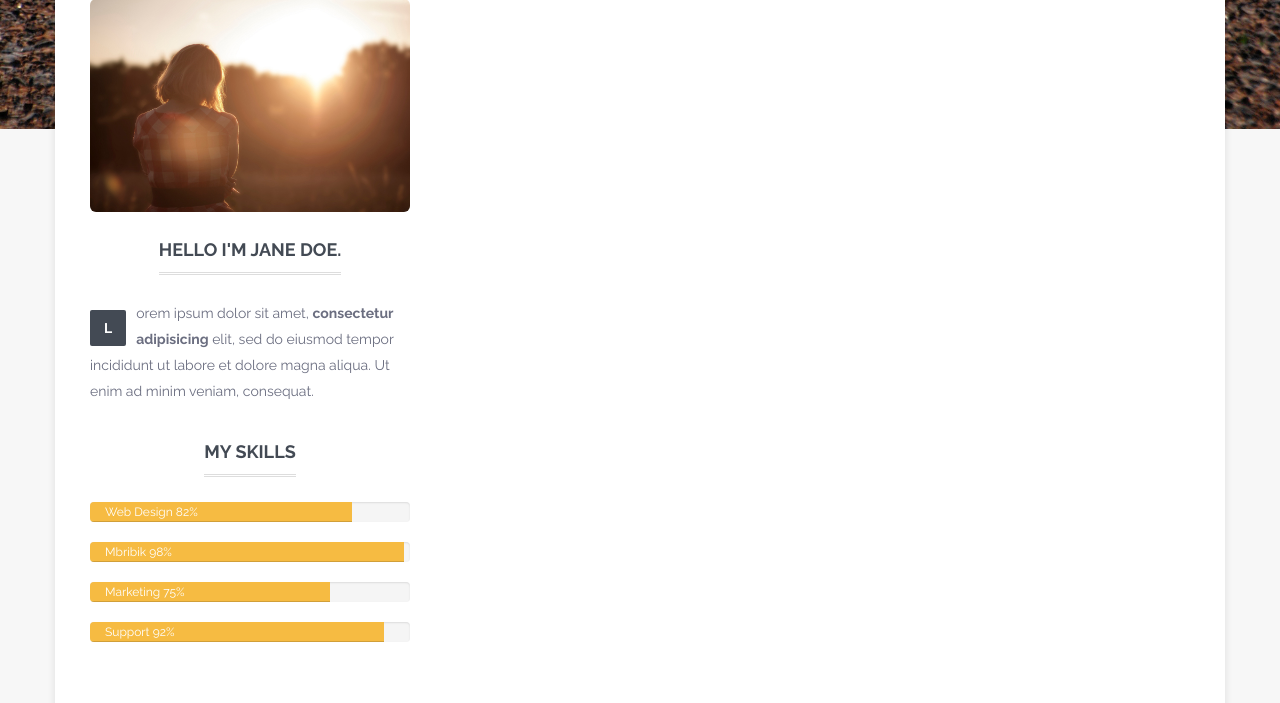
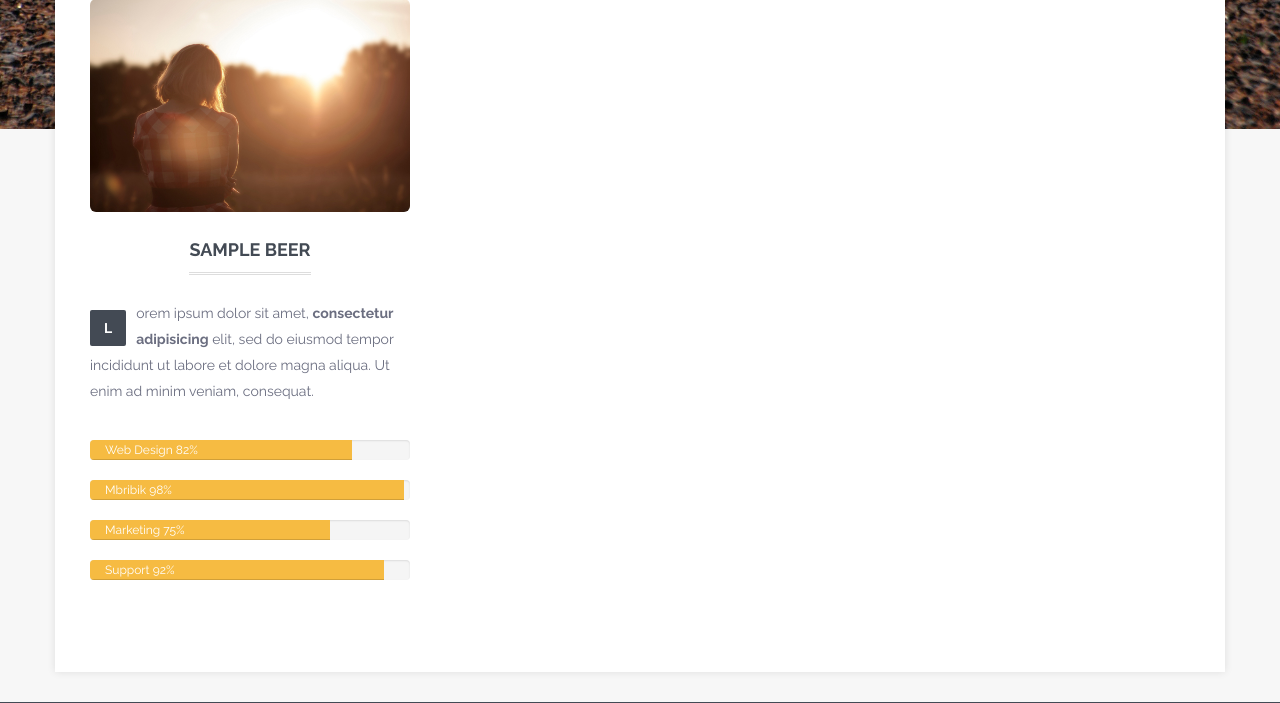
Before and after one commit to drulang/summerbeer, a Django app: page / in a window 1280 px wide. Shown: the part 671-1374 px from the top of the page. Run offline with Django 3.2, Linux system fonts and the light colour scheme; tables that the repository leaves empty hold one stand-in row (values such as "Sample post"); some libraries are stand-ins or nearby versions.

Commit message:
Work on beer col

```diff
--- a/bikini/summerbeer/templates/summerbeer/beer_col.html
+++ b/bikini/summerbeer/templates/summerbeer/beer_col.html
@@ -8,7 +8,7 @@
                 <img src="static/img/image-blog-post-big-01.jpg" class="img-responsive img-rounded" alt="about last sunday">
                 <br>
                 <div class="label-title text-center">
-                  <h3>Hello I'm Jane Doe.</h3>
+                    <h3>{{ beer.name }}</h3>
                 </div>
 
                 <p><strong class="first-paragraph">L</strong>orem ipsum dolor sit amet, <strong>consectetur adipisicing</strong> elit, sed do eiusmod tempor incididunt ut labore et dolore magna aliqua. Ut enim ad minim veniam,
@@ -20,9 +20,6 @@
             <!-- begin:skill -->
             <div class="row">
               <div class="col-md-12">
-                <div class="label-title text-center">
-                  <h3>My Skills</h3>
-                </div>
                 <div class="progress">
                   <div class="progress-bar progress-bar-secondary" role="progressbar" aria-valuenow="82" aria-valuemin="0" aria-valuemax="100" style="width: 82%;">
                     Web Design 82%
```
